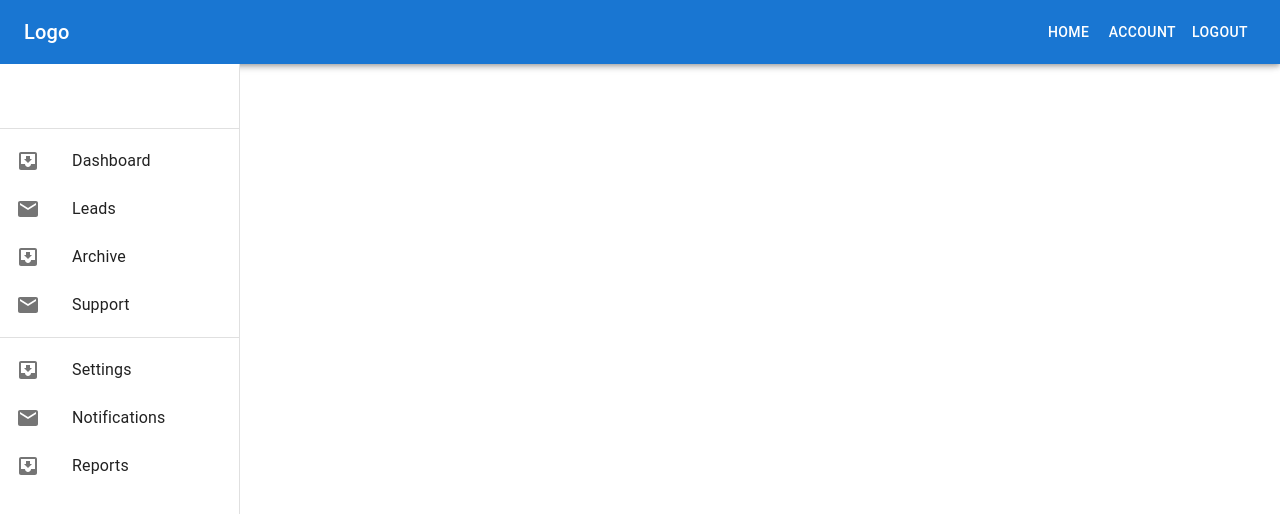
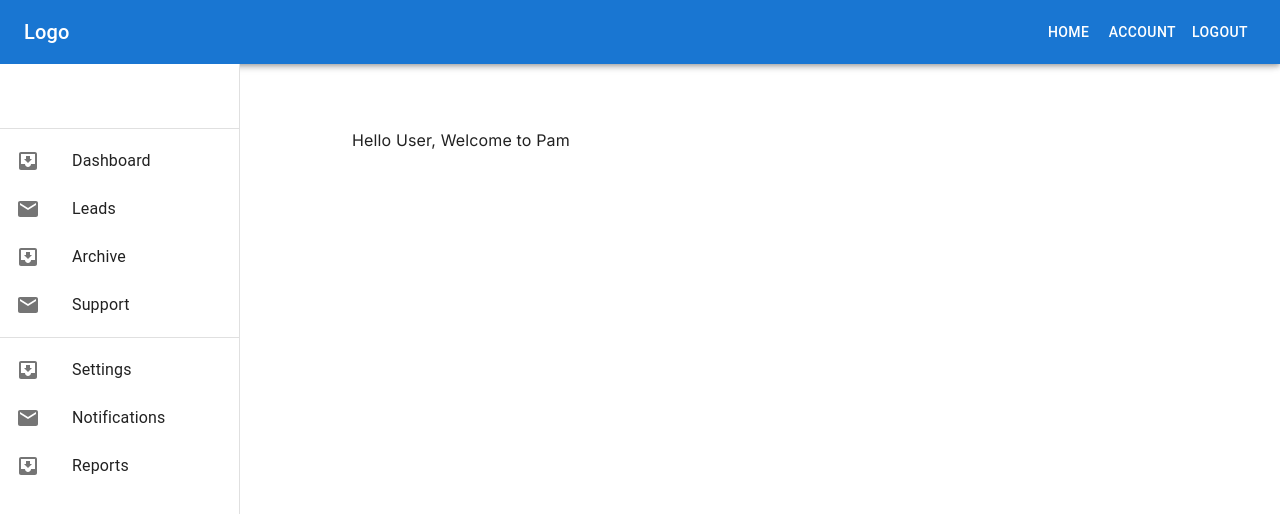
Before and after one commit to umarsaeedcheema/pam-dashboard, a Next.js app in the folder front-end/: page / in a window 1280 px wide. Shown: the top 514 px of the page. Built offline with nearby package versions, Linux system fonts and the light colour scheme.

Commit message:
remove dashboard card from layout

```diff
--- a/front-end/app/layout.tsx
+++ b/front-end/app/layout.tsx
@@ -3,6 +3,7 @@ import { Inter } from "next/font/google";
 import "./globals.css";
 import Navbar from "@/components/navbar";
 import Sidebar from "@/components/sidebar";
+
 
 const inter = Inter({ subsets: ["latin"] });
 
@@ -18,11 +19,15 @@ export default function RootLayout({
 }>) {
   return (
     <html lang="en">
-      <body className={inter.className}>
-        <Navbar />
-        <Sidebar/>
-        {children}
-        </body>
+      <body className={inter.className} style={{ display: 'flex', minHeight: '100vh' }}>
+        <Sidebar />
+        <div style={{ flex: 1, display: 'flex', flexDirection: 'column' }}>
+          <Navbar />
+          <main style={{ flex: 1, padding: '16px' }}>
+            {children}
+          </main>
+        </div>
+      </body>
     </html>
   );
 }
```
